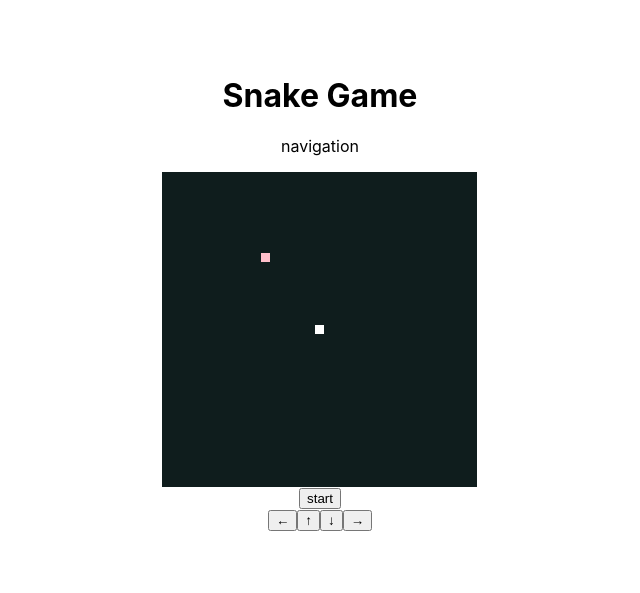
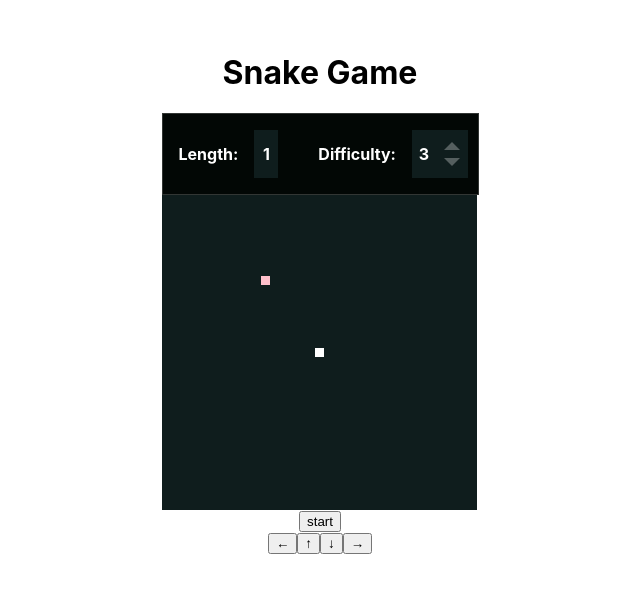
Before and after one commit to mae616/hooks-snake-game, a React (Create React App) app: page / in a window 1280 px wide. Shown: the part 107-700 px from the top of the page, without its empty margins (320-960 px from the left). Built offline with nearby package versions, Linux system fonts and the light colour scheme.

Commit message:
ナビゲーション

```diff
--- a/src/App.js
+++ b/src/App.js
@@ -8,6 +8,9 @@ import { initFields, getFoodPosition } from './utils'
 const initialPosition = { x: 17, y: 17 };
 const initialValues = initFields(35, initialPosition);
 const defaultInterval = 100;
+const defaultDifficulty = 3;
+
+const Difficulty = [1000, 500, 100, 50, 10];
 
 // ゲームの状態
 const GameStatus = Object.freeze({
@@ -86,22 +89,26 @@ function App() {
   //   new Array(15).fill('').map((_item, index) => ({ x: 17, y: 17 + index }))
   // );
   const [status, setStatus] = useState(GameStatus.init);
+  const [direction, setDirection] = useState(Direction.up);
+  const [difficulty, setDifficulty] = useState(defaultDifficulty);
   const [tick, setTick] = useState(0);
-  const [direction, setDirection] = useState(Direction.up);
 
   useEffect(() => {
     // setPosition(initialPosition);
+
+    // ゲームの中の時間を管理する
+    const interval = Difficulty[difficulty - 1];
     timer = setInterval(() => {
       // if (!position) { // useEffectの場合の考慮
       //   return;
       // }
       // console.log(position)
       setTick(tick => tick + 1);
-    }, defaultInterval);
+    }, interval);
 
     // useEffectのリターンにするとコンポーネントが削除されるタイミングで実行される
     return unsubscribe;
-  }, []);
+  }, [difficulty]);
 
   useEffect(() => {
     // if (!body.length === 0 || status !== GameStatus.playing) {
@@ -114,7 +121,7 @@ function App() {
       unsubscribe();
       setStatus(GameStatus.gameover);
     }
-  }, [tick]);
+  }, [tick, difficulty]);
 
   const onStart = () => setStatus(GameStatus.playing);
 
@@ -142,6 +149,19 @@ function App() {
     }
     setDirection(newDirection)
   }, [direction, status]);
+
+  // 難易度の変更
+  const onChangeDifficulty = useCallback((difficulty) => {
+
+    // 初期状態（ゲームを始める前）以外では変更できない
+    if (status !== GameStatus.init) {
+      return;
+    }
+    if (difficulty < 1 || difficulty > Difficulty.length) {
+      return;
+    }
+    setDifficulty(difficulty);
+  }, [status, difficulty]);
 
   useEffect(() => {
     const handleKeyDown = (e) => {
@@ -200,7 +220,11 @@ function App() {
         <div className="title-container">
           <h1 className="title">Snake Game</h1>
         </div>
-        <Navigation />
+        <Navigation
+          length={body.length}
+          difficulty={difficulty}
+          onChangeDifficulty={onChangeDifficulty}
+        />
       </header>
       <main className="main">
         <Field fields={fields} />
--- a/src/components/Navigation.jsx
+++ b/src/components/Navigation.jsx
@@ -1,5 +1,35 @@
-const Navigation = () => {
-    return <p>navigation</p>;
+const Navigation = ({ length, difficulty = 3, onChangeDifficulty }) => {
+    const upVisibility = difficulty < 5 ? '' : 'is-hidden';
+    const downVisibility = difficulty > 1 ? '' : 'is-hidden';
+    const onUpDifficulty = () => onChangeDifficulty(difficulty + 1);
+    const onDownDifficulty = () => onChangeDifficulty(difficulty - 1);
+
+    return (
+        <div className="navigation">
+            <div className="navigation-item">
+                <span className="navigation-label">Length: </span>
+                <div className="navigation-item-number-container">
+                    <div className="num-board">{length}</div>
+                </div>
+            </div>
+            <div className="navigation-item">
+                <span className="navigation-label">Difficulty: </span>
+                <div className="navigation-item-number-container">
+                    <span className="num-board">{difficulty}</span>
+                    <div className="difficulty-button-container">
+                        <div
+                            className={`difficulty-button difficulty-up ${upVisibility}`}
+                            onClick={onUpDifficulty}
+                        ></div>
+                        <div
+                            className={`difficulty-button difficulty-down ${downVisibility}`}
+                            onClick={onDownDifficulty}
+                        ></div>
+                    </div>
+                </div>
+            </div>
+        </div>
+    );
 };
 
 export default Navigation;
--- a/src/index.css
+++ b/src/index.css
@@ -17,6 +17,10 @@ body {
 .App {
   max-width: calc(9px * 35 + 1px * 2); /* (マスの幅) * 個数 + (ボーダーの幅) * 本数 */
   text-align: center;
+}
+
+.is-hidden {
+  visibility: hidden !important;
 }
 
 /* 要素が真ん中によるようフレックスボックスを設定 */
@@ -45,3 +49,84 @@ body {
 .food {
   background: pink;
 }
+
+.navigation {
+  display: flex;
+  margin-top: 4px;
+  justify-content: space-evenly;
+  color: white;
+  font-weight: bold;
+  background: #020705;
+  box-shadow: 0px 4px 1p 1px #020604, 0px 6px 1px 1px #010403;
+  border: 1px solid #ffffff30;
+}
+
+.navigation-item {
+  padding: 16px;
+  display: flex;
+  align-items: center;
+}
+
+.navigation-item-number-container {
+  display: flex;
+  padding: 0 8px;
+  align-items: center;
+  margin-left: 8px;
+}
+
+.num-board {
+  display: flex;
+  justify-content: center;
+  align-items: center;
+  background: #0f1d1d;
+  height: 48px;
+  width: 24px;
+}
+
+.difficulty-number {
+  margin-right: 8px;
+}
+
+.difficulty-button {
+  cursor: pointer;
+  width: 8px;
+  height: 8px;
+  border: 8px solid #0f1d1d;
+  margin: 8px;
+}
+
+.difficulty-button-container {
+  background: #0f1d1d;
+}
+
+.difficulty-up {
+  margin-top: 4px;
+  border-bottom: 8px solid #f0f0f050;
+  transition: all ease .5s;
+}
+
+.difficulty-up:hover {
+  transform: scale(1, 1);
+  border-bottom: 8px solid white;
+}
+
+.difficulty-up:active {
+  transform: scale(.8);
+  opacity: .8;
+}
+
+.difficulty-down {
+  margin-bottom: 4px;
+  border-top: 8px solid #f0f0f050;
+  transition: all ease .5s;
+}
+
+.difficulty-down:hover {
+  transform: scale(1, 1);
+  border-top: 8px solid white;
+}
+
+.difficulty-down:active {
+  transform: scale(.8);
+  opacity: .8;
+}
```
